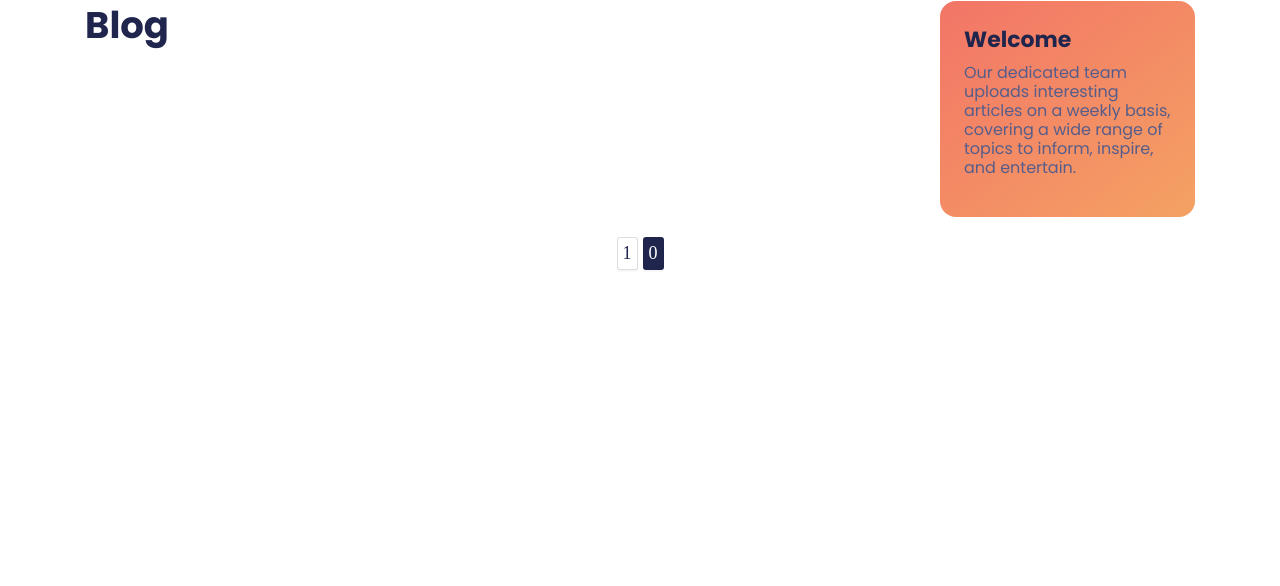
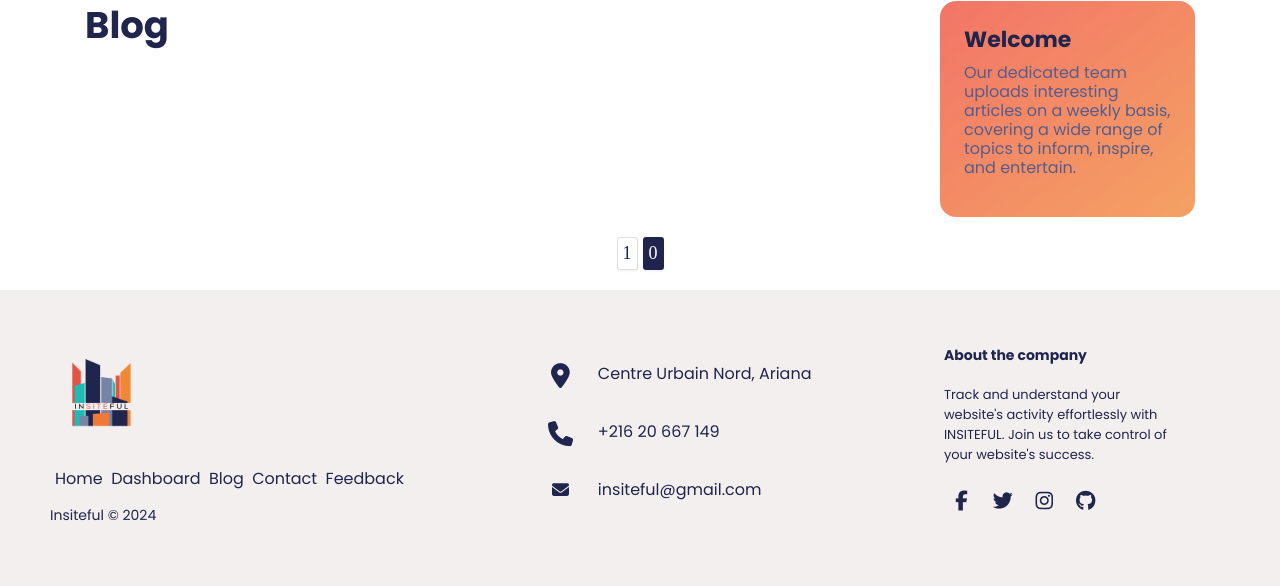
Before and after one commit to salemprojetphp/Insiteful-Symfony, a Symfony app: template templates/blog/blog.html.twig in a window 1280 px wide. Shown: the part 326-912 px from the top of the page. Before the commit the page ends 596 px from the top, so only its background shows below. Run offline with Twig, Linux system fonts and the light colour scheme; the template is opened without the code that fills it, so the values that code supplies are empty; some libraries are stand-ins or nearby versions.

Commit message:
including the footer

```diff
--- a/public/json/countries.json
+++ b/public/json/countries.json
@@ -1,4 +1 @@
-{
-    "Country A": 7,
-    "Country B": 4
-}
+""
--- a/public/json/devicesDonutChart.json
+++ b/public/json/devicesDonutChart.json
@@ -1,4 +1 @@
-{
-    "Computer": 7,
-    "Phone": 4
-}
+""
--- a/public/json/sources.json
+++ b/public/json/sources.json
@@ -1,5 +1 @@
-{
-    "Direct": 4,
-    "Facebook": 4,
-    "Google": 3
-}
+""
--- a/templates/base.html.twig
+++ b/templates/base.html.twig
@@ -28,3 +28,7 @@
         </label>
     </header>
 {% endblock%}
+
+{% block footer %}
+    {% include 'footer.html.twig' %}
+{% endblock %}
--- /dev/null
+++ b/templates/footer.html.twig
@@ -0,0 +1,64 @@
+
+<link rel="stylesheet" href={{asset('css/footer.css')}}>
+<link rel="stylesheet" href="https://cdnjs.cloudflare.com/ajax/libs/font-awesome/6.5.1/css/fontawesome.min.css">
+<link rel="stylesheet" href="https://cdnjs.cloudflare.com/ajax/libs/font-awesome/6.5.1/css/all.min.css">
+
+<footer class="footer-distributed">
+
+    <div class="footer-left">
+
+        <h2>
+            <a href="#" class="logo"><img src={{asset('images/insiteful.png')}} alt="logo" width="100"></a>
+        </h2>
+
+        <p class="footer-links">
+            <a href="/">Home</a>
+            <a href="/dashboard">Dashboard</a>
+            <a href="/blog">Blog</a>
+            <a href="#">Contact</a>
+            <a href="/feedback">Feedback</a>
+        </p>
+
+        <p class="footer-company-name">Insiteful © 2024</p>
+    </div>
+
+    <div class="footer-center">
+
+        <div>
+            <a><i class="fa-solid fa-location-dot"></i></a>
+            <p>Centre Urbain Nord, Ariana</p>
+        </div>
+
+        <div>
+            <a><i class="fa-solid fa-phone"></i></a>
+            <p>+216 20 667 149</p>
+        </div>
+
+        <div>
+            <a><i class="fa-solid fa-envelope"></i></a>
+            <p><a href="mailto:insiteful@gmail.com">insiteful@gmail.com</a></p>
+        </div>
+
+    </div>
+
+    <div class="footer-right">
+
+        <p class="footer-company-about">
+            <span>About the company</span>
+            Track and understand your website's activity effortlessly with INSITEFUL. Join us to take control of your website's success.
+        </p>
+
+        <div class="footer-icons">
+
+            <a href="#"><i class="fa-brands fa-facebook-f"></i></a>
+            <a href="#"><i class="fa-brands fa-twitter"></i></a>
+            <a href="#"><i class="fa-brands fa-instagram"></i></a>
+            <a href="#"><i class="fa-brands fa-github"></i></a>
+
+        </div>
+
+    </div>
+
+</footer>
+
+</html>
```
Also changed, not shown: public/json/browsersDonutChart.json (+1 -6 lines), public/json/lineChart.json (+1 -12 lines).
